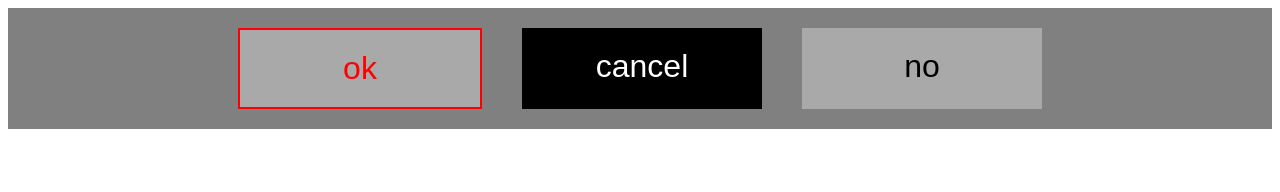
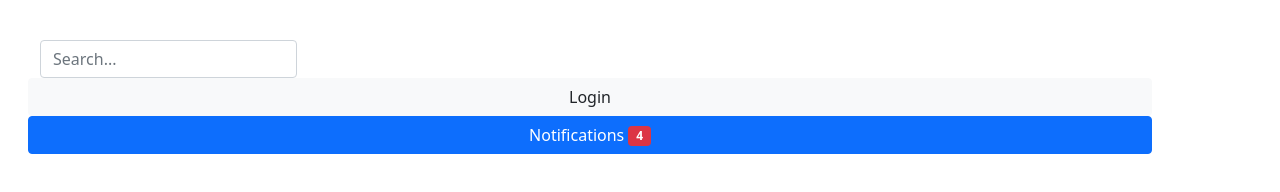
Before and after one commit to SoStellar/DII_M4_08, a plain HTML site: page index.html in a window 1280 px wide. Drawn offline with nearby package versions, Linux system fonts and the light colour scheme.

Commit message:
Bootstrap Notice add

```diff
--- a/index.html
+++ b/index.html
@@ -1,24 +1,33 @@
 <!DOCTYPE html>
 <html lang="en">
+
 <head>
-    <meta charset="UTF-8">
-    <meta http-equiv="X-UA-Compatible" content="IE=edge">
-    <meta name="viewport" content="width=, initial-scale=1.0">
-    <link rel="stylesheet" href="./style.css">
-    <title>Document</title>
+    <meta charset="utf-8">
+    <meta name="viewport" content="width=device-width, initial-scale=1" />
+    <link href="./style.css" rel="stylesheet">
+    <link href="https://cdn.jsdelivr.net/npm/bootstrap@5.1.3/dist/css/bootstrap.min.css" rel="stylesheet"
+        integrity="sha384-1BmE4kWBq78iYhFldvKuhfTAU6auU8tT94WrHftjDbrCEXSU1oBoqyl2QvZ6jIW3" crossorigin="anonymous">
+    <link rel="stylesheet" href="https://cdn.jsdelivr.net/npm/bootstrap-icons@1.8.2/font/bootstrap-icons.css">
+    <title>An example webpage</title>
 </head>
+
 <body>
     <div class="container">
-        <div id="ok" class="flex-item">
-            ok
-        </div>
-        <div id="cancel" class="flex-item">
-            cancel
-        </div>
-        <div id="no" class="flex-item">
-            no
+        <div class="row align-item-center">
+            <form class="col-12 col-lg-auto mb-3 mb-lg-0 me-lg-3">
+                <input type="search" class="form-control" placeholder="Search..." aria-label="Search" id="inputText">
+            </form>
+            <button type="button" class="btn btn-light text-dark me-2" id="searchButton">Login</button>
+            <button type="button" class="btn btn-primary">
+                Notifications <span class="badge text-bg-secondary bg-danger">4</span>
+              </button>
+            <div class="d-flex flex-row justify-content-center" id="output"></div>
         </div>
     </div>
+    <script src="https://cdn.jsdelivr.net/npm/bootstrap@5.1.3/dist/js/bootstrap.bundle.min.js"
+        integrity="sha384ka7Sk0Gln4gmtz2MlQnikT1wXgYsOg+OMhuP+IlRH9sENBO0LRn5q+8nbTov4+1p"
+        crossorigin="anonymous"></script>
     <script type="text/javascript" src="./script.js"></script>
 </body>
+
 </html>
--- a/script.js
+++ b/script.js
@@ -0,0 +1,16 @@
+var searchButton = document.getElementById('searchButton')
+var inputText = document.getElementById('inputText')
+var output = document.getElementById('output')
+
+function addText(){
+    let text = inputText.value
+    console.log(text)
+    let newButton = document.createElement('button')
+    newButton.classList.add('btn')
+    newButton.classList.add('btn-outline-primary')
+    newButton.classList.add('m-2')
+    newButton.setAttribute('type','button')
+    newButton.innerText =text
+    output.appendChild(newButton)
+}
+searchButton.addEventListener('click',addText)
--- a/style.css
+++ b/style.css
@@ -1,23 +1,23 @@
-.container{
-    display: flex;
-    flex-flow: row nowrap;
-    justify-content: center;
-    background-color: gray;
+body > .container {
+    margin: 20px;
+    padding: 20px;
+    border-style: none;
 }
-.flex-item{
-    flex-basis: 200px;
-    padding: 20px;
-    margin: 20px;
-    background-color: darkgrey;
-    font-size: 2rem;
-    font-family: sans-serif;
-    text-align: center;
+.card > img{
+    margin: 0.8rem;
+    padding: 0.8rem;
+    height: 20vh;
+    object-fit: contain;
 }
-#ok{
-    color: red;
-    border: 2px solid red;
+@media screen and (max-width:1024px){
+    .logo{
+        width: 20rem;
+        margin-right: 2rem;
+    }
 }
-#cancel{
-    color: white;
-    background-color: black;
+@media  screen and (min-width:1024px){
+    .logo{
+        width: 10rem;
+        margin-right: 2rem;
+    }
 }
```
